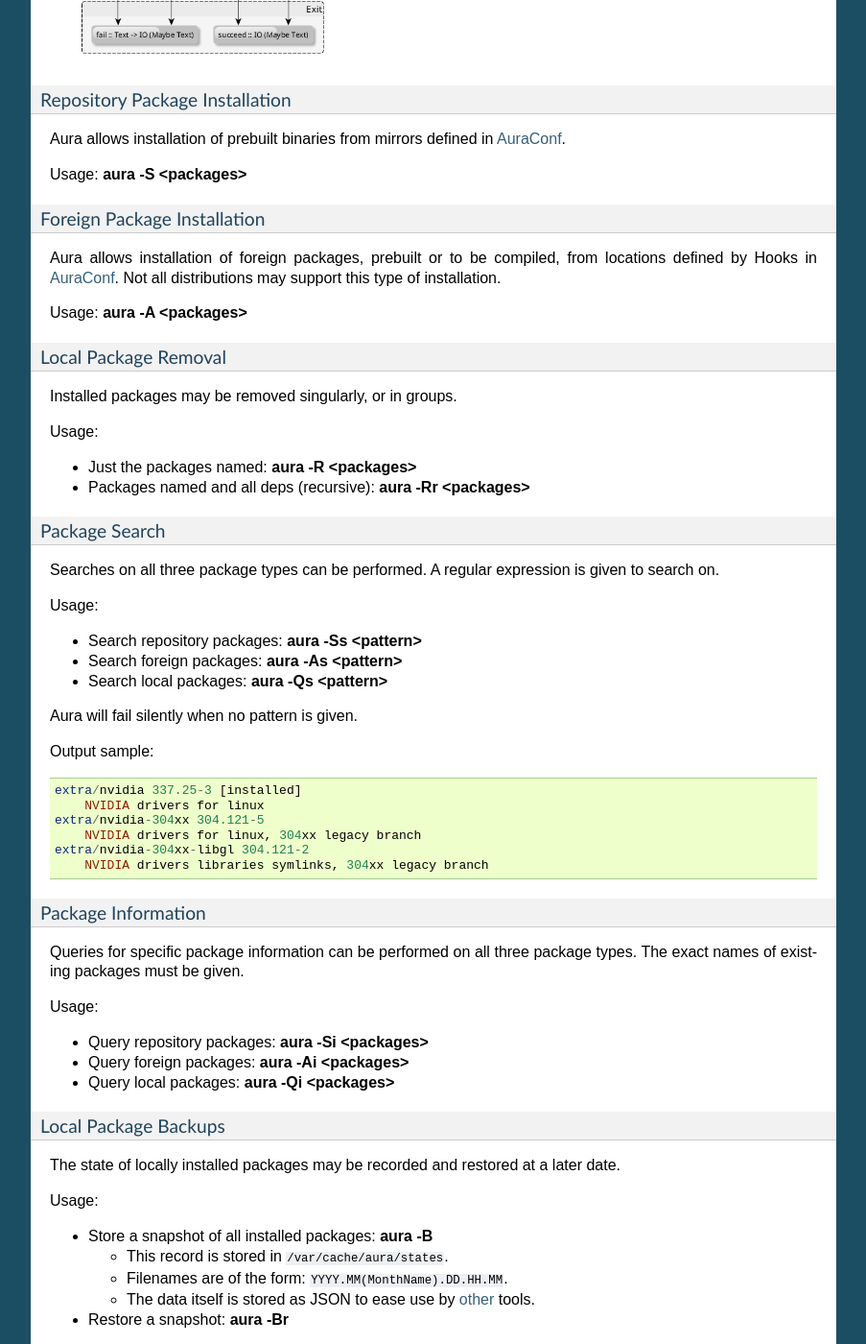
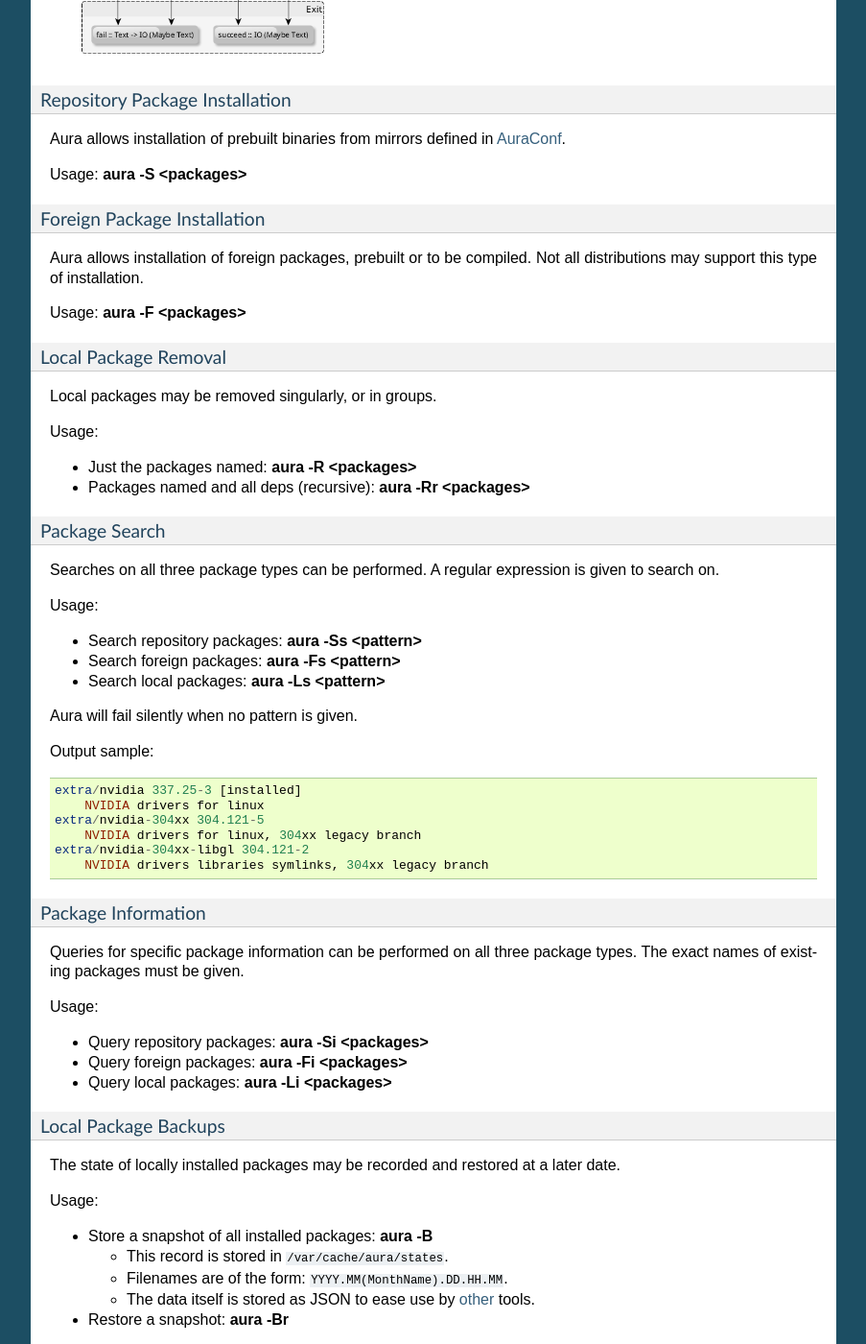
Before and after one commit to fosskers/aura, a Sphinx documentation site: the page built from doc/source/design.rst, in a window 1280 px wide and 1400 px high, scrolled down 2038 px. Shown: the whole window at 96% size, without its empty margins (198-1101 px from the left). Built offline with Sphinx 7.4.7, drawn with Linux system fonts in a browser that asks for light colours; some of the changed lines change nothing that is shown; some of the changed text lies outside the part shown.

Commit message:
DESIGN: A -> F, Q -> L

```diff
--- a/doc/source/design.rst
+++ b/doc/source/design.rst
@@ -38,16 +38,16 @@
 General
 -------
 
-Aura handles three types of packages:
+By default, Aura handles three types of packages:
 
-Repository Packages
+**Repository Packages**
    Prebuilt binaries available direct from the user’s Distribution.
 
-Foreign Packages
+**Foreign Packages**
    Packages that generally need to be compiled by the user. Their
    versioning/source locations may be managed by the Distribution is some way.
 
-Local Packages
+**Local Packages**
    Packages installed on the user’s system. Records of them and the files
    belonging to them are stored in a database, and package files themselves are
    stored in a cache (in :file:`/var/cache/` or elsewhere).
@@ -70,16 +70,15 @@
 Foreign Package Installation
 ~~~~~~~~~~~~~~~~~~~~~~~~~~~~
 
-Aura allows installation of foreign packages, prebuilt or to be compiled, from
-locations defined by Hooks in :ref:`auraconf`.  Not all distributions may
-support this type of installation.
+Aura allows installation of foreign packages, prebuilt or to be compiled.
+Not all distributions may support this type of installation.
 
-Usage: :command:`aura -A <packages>`
+Usage: :command:`aura -F <packages>`
 
 Local Package Removal
 ~~~~~~~~~~~~~~~~~~~~~
 
-Installed packages may be removed singularly, or in groups.
+Local packages may be removed singularly, or in groups.
 
 Usage:
 
@@ -97,9 +96,9 @@
 
 -  Search repository packages: :command:`aura -Ss <pattern>`
 
--  Search foreign packages: :command:`aura -As <pattern>`
+-  Search foreign packages: :command:`aura -Fs <pattern>`
 
--  Search local packages: :command:`aura -Qs <pattern>`
+-  Search local packages: :command:`aura -Ls <pattern>`
 
 Aura will fail silently when no pattern is given.
 
@@ -122,9 +121,9 @@
 
 -  Query repository packages: :command:`aura -Si <packages>`
 
--  Query foreign packages: :command:`aura -Ai <packages>`
+-  Query foreign packages: :command:`aura -Fi <packages>`
 
--  Query local packages: :command:`aura -Qi <packages>`
+-  Query local packages: :command:`aura -Li <packages>`
 
 Local Package Backups
 ~~~~~~~~~~~~~~~~~~~~~
@@ -159,59 +158,6 @@
 
 Other
 -----
-
-.. need to reorganize this section before publishing
-
-   Program Flow
-   ~~~~~~~~~~~~
-
-   Execution in Aura takes the following order:
-
-   #. Parse command-line options.
-
-   #. Collect local \texttt{Setting}s.
-
-   #. Branch according to capital letter operator (\texttt{-\{S,A,Q,...\}}):
-
-   :command:`-S <packages>`
-      A ``Hook`` provides functions:
-
-      - ``Monad m => [Text] -> m ([Text, [Package])``
-
-      - ``Monad m => Text -> m (Either Text Package)``
-
-   The former can be defined in the terms of the latter, but doesn't have to be
-   if that method executes faster. The first function is given the names of all
-   packages to be installed. The ``Text`` are packages that don't exist. They
-   are reported.
-
-      - With the output of the last function, resolve dependencies by Aura's
-        internal algorithm to receive: ``Either PkgGraph [[Package]]``.
-
-      - On ``Left``, analyse the given ``PkgGraph``, yield output as described
-        in :ref:`dependency-resolution`, and quit.
-
-      - On ``Right`` display a chart as described :ref:`here
-        <version-information>`.
-
-      - Download each package via Aura's internal algorithm.
-
-      - A ``Hook`` provides an install function ``MonadError m => [[Package]] -> m
-        ()``
-
-   :command:`-{S,A,Q}i <packages>`:
-
-      Call a ``Hook`` that provides ``Monad m => Text -> m PkgInfo``. The contents
-      of the ``PkgInfo`` ADT are described :ref:`here <pkginfo>`.
-
-      - Aura gives output according to the ``PkgInfo``.
-
-   :command:`-{S,A,Q}s <pattern>:`
-
-      Call a ``Hook`` that provides ``Monad m => Text -> m [PkgInfo]``, where the
-      ``Text`` is a pattern to be searched for.
-
-      - Aura gives output according to the ``PkgInfo``.
 
 .. _dependency-resolution:
 
@@ -308,7 +254,7 @@
 PkgInfo
 ~~~~~~~
 
--  ``-{S,A,Q}i`` yields ``PkgInfo`` data. It holds:
+-  ``-{S,F,L}i`` yields ``PkgInfo`` data. It holds:
 
 -  Repository name
 
```
